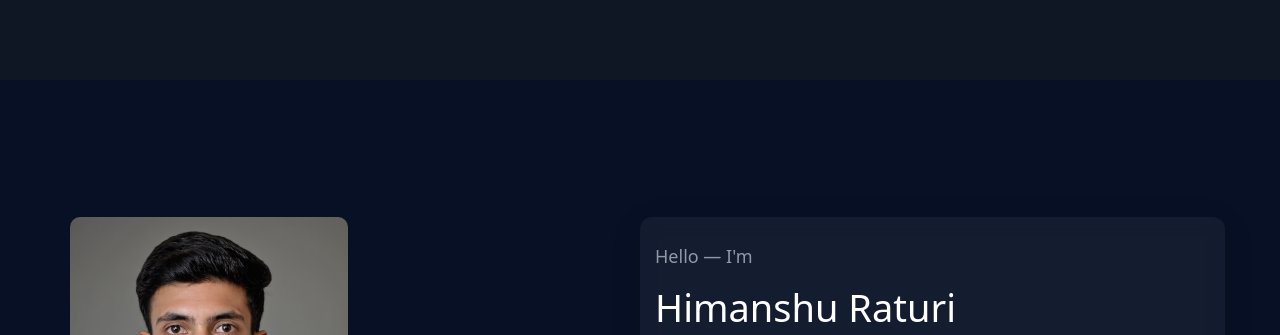
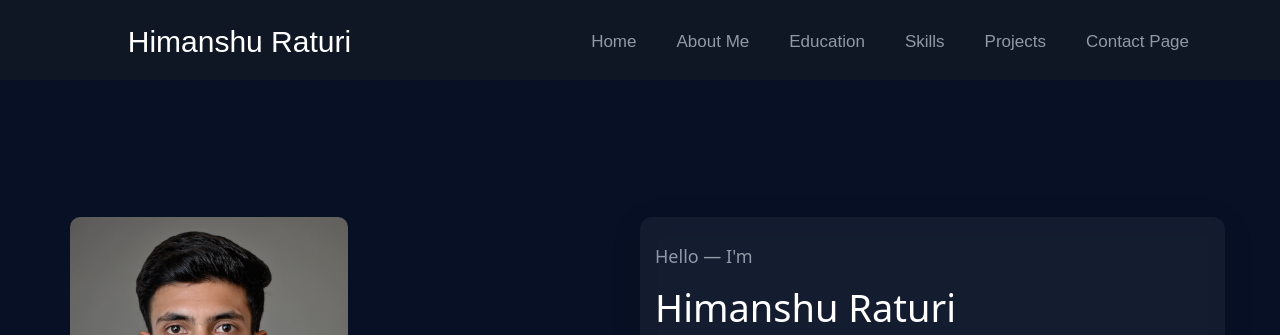
Before and after one commit to Himanshu0508Raturi/Himanshu_Raturi-Developer-Profile, a plain HTML site: page index.html in a window 1280 px wide. Shown: the top 335 px of the page. Drawn offline with nearby package versions, Linux system fonts and the light colour scheme.

Commit message:
second commit

```diff
--- a/index.html
+++ b/index.html
@@ -21,7 +21,14 @@
     <div class="container-fluid menu-bar" >
 <div class="container">
 <div class="navbar">
-
+  <a href="index.html"><h2>Himanshu Raturi</h2></a>
+      <ul><a href="index.html">Home</a></ul>
+      <ul><a href="about.html">About Me</a></ul>
+      <ul><a href="education.html">Education</a></ul>
+      <ul><a href="skills.html">Skills</a></ul>
+      <ul><a href="project.html">Projects</a></ul>
+      <ul><a href="contact.html">Contact Page</a></ul>
+    </div>
 </div>
     </div>
   </header>
```
